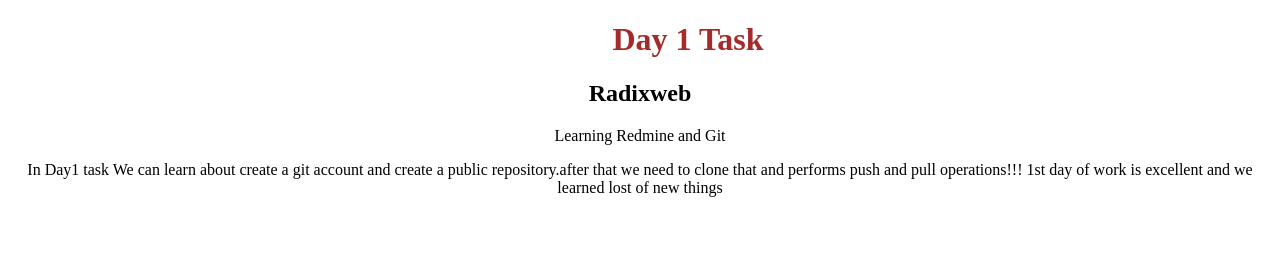
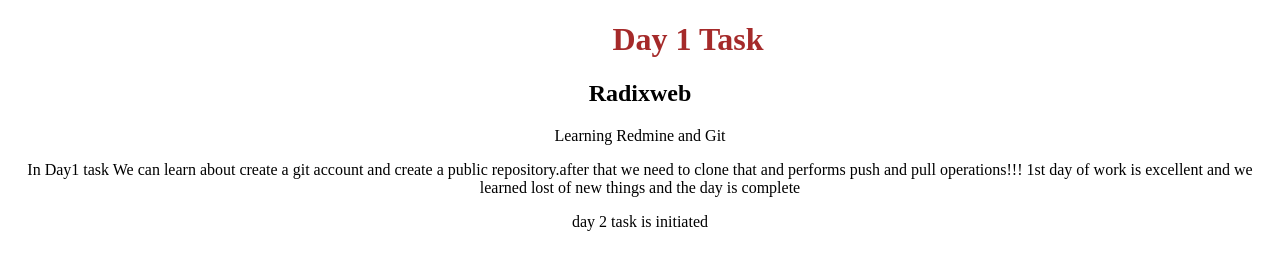
Before and after one commit to rutvikkalasha/Day-1-Task-Rutvik-Kalasha-and-Vipul-Dabhi-, a plain HTML site: page index.html in a window 1280 px wide. Drawn offline with Linux system fonts and the light colour scheme.

Commit message:
REFS:#614 and fixes #614

```diff
--- a/index.html
+++ b/index.html
@@ -13,6 +13,7 @@
       a git account and create a public repository.after that we
        need to clone that and performs push and pull operations!!!
     </p2>
-    <p3> 1st day of work is excellent and we learned lost of new things</p3>
+    <p3> 1st day of work is excellent and we learned lost of new things and the day is complete</p3>
+    <p>day 2 task is initiated </p>
   </body>
 </html>
```
